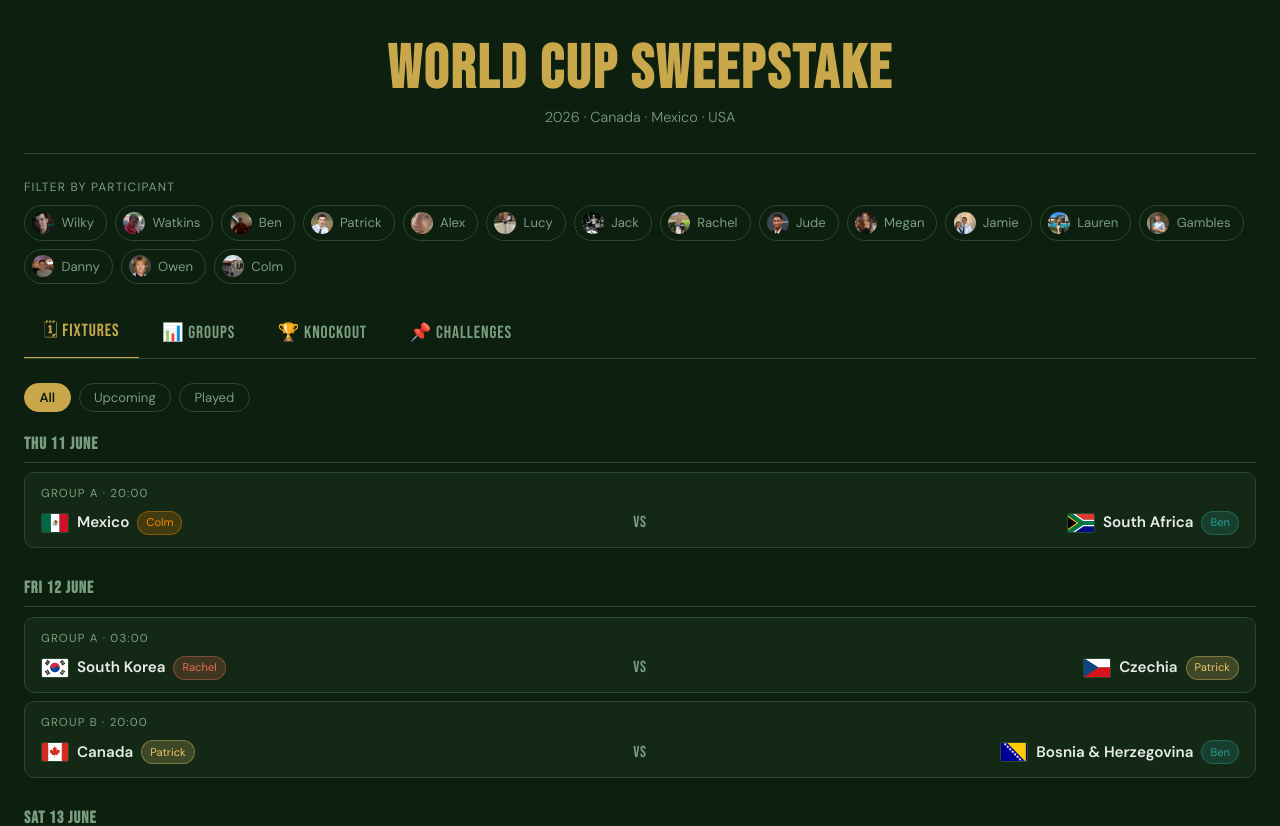
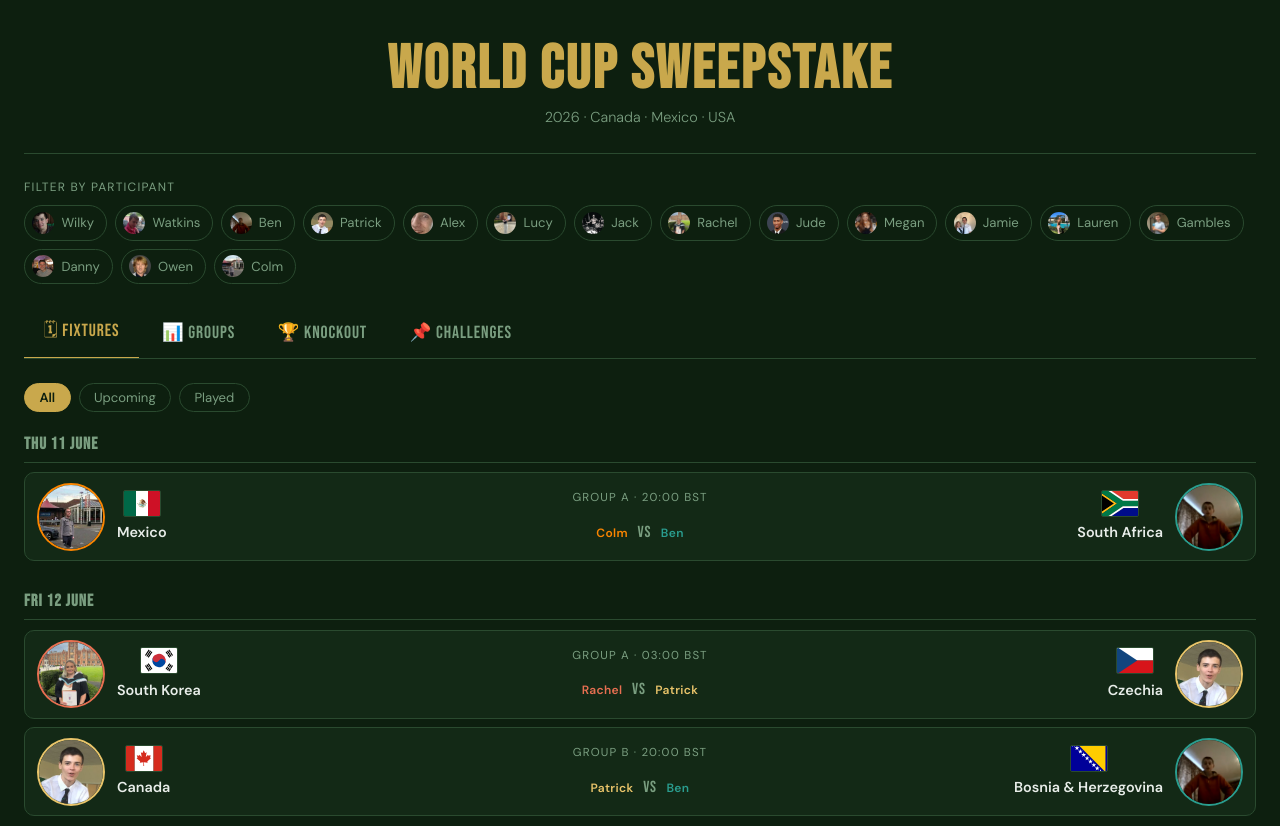
Before and after one commit to michaelwatkins2000/stranmillis-wc-sweepstake, a React (Vite) app: page / in a window 1280 px wide. Shown: the top 826 px of the page. Built offline with nearby package versions, Linux system fonts and the light colour scheme.

Commit message:
Adding profile picture display on fixtures

```diff
--- a/src/App.css
+++ b/src/App.css
@@ -225,14 +225,14 @@ button { cursor: pointer; font-family: inherit; }
   background: var(--bg-card);
   border: 1px solid var(--border);
   border-radius: var(--radius-md);
-  padding: 0.75rem 1rem;
+  padding: 0.6rem 0.75rem;
   transition: opacity 0.2s;
 }
 
 .match-card--dim { opacity: var(--dim); }
 .match-card--played { border-left: 3px solid var(--gold); }
 
-.match-card__stage {
+.match-card__meta {
   font-size: 0.72rem;
   text-transform: uppercase;
   letter-spacing: 0.1em;
@@ -240,29 +240,70 @@ button { cursor: pointer; font-family: inherit; }
   margin-bottom: 0.5rem;
 }
 
-.match-card__teams {
+.match-card__body {
   display: grid;
   grid-template-columns: 1fr auto 1fr;
+  align-items: center;
+  gap: 1rem;
+}
+
+/* ── Avatar Bubble ────────────────────────────────── */
+.avatar-bubble {
+  width: 68px;
+  height: 68px;
+  border-radius: 50%;
+  border: 2px solid var(--colour, var(--border));
+  overflow: hidden;
+  flex-shrink: 0;
+  background: var(--bg-card-alt);
+}
+
+.avatar-bubble__img {
+  width: 100%;
+  height: 100%;
+  object-fit: cover;
+  display: block;
+}
+
+.avatar-bubble__placeholder {
+  width: 100%;
+  height: 100%;
+  display: flex;
+  align-items: center;
+  justify-content: center;
+  color: var(--text-muted);
+  font-size: 1.1rem;
+}
+
+/* ── Team Side ────────────────────────────────────── */
+.team-side {
+  display: flex;
   align-items: center;
   gap: 0.75rem;
 }
 
-/* ── Team Chip ────────────────────────────────────── */
-.team-chip {
-  display: flex;
-  align-items: center;
-  gap: 0.5rem;
-  flex-wrap: wrap;
+.team-side--right {
+  flex-direction: row-reverse;
+  justify-self: end;
 }
 
-.match-card__teams > .team-chip:last-child {
-  justify-content: flex-end;
-  text-align: right;
+.team-side__info {
+  display: flex;
+  flex-direction: column;
+  align-items: center;
+  gap: 0.35rem;
+}
+
+.team-side__name {
+  font-weight: 600;
+  font-size: 0.9rem;
+  text-align: center;
+  white-space: nowrap;
 }
 
 .team-flag {
-  width: 28px;
-  height: 20px;
+  width: 24px;
+  height: 17px;
   object-fit: cover;
   border-radius: 2px;
   flex-shrink: 0;
@@ -274,21 +315,31 @@ button { cursor: pointer; font-family: inherit; }
   height: 14px;
 }
 
-.team-name {
-  font-weight: 600;
-  font-size: 0.95rem;
+.team-flag--md {
+  width: 38px;
+  height: 27px;
 }
 
-.team-owner-badge {
-  font-size: 0.7rem;
-  padding: 0.15rem 0.5rem;
-  border-radius: 999px;
-  border: 1px solid;
-  font-weight: 500;
+/* ── Match Centre ─────────────────────────────────── */
+.match-card__centre {
+  display: flex;
+  flex-direction: column;
+  align-items: center;
+  gap: 0.4rem;
 }
 
-/* ── Score ────────────────────────────────────────── */
-.match-card__score { text-align: center; flex-shrink: 0; }
+.match-card__versus {
+  display: flex;
+  align-items: center;
+  gap: 0.6rem;
+}
+
+.match-card__username {
+  font-size: 0.75rem;
+  font-weight: 600;
+  letter-spacing: 0.03em;
+  white-space: nowrap;
+}
 
 .score {
   font-family: var(--font-display);
--- a/src/components/Fixtures.jsx
+++ b/src/components/Fixtures.jsx
@@ -3,13 +3,11 @@ import { fixtures } from '../data/fixtures'
 import { assignments } from '../data/sweepstake'
 import { users } from '../data/users'
 
-// Helper: format ISO date to readable string
 function formatDate(iso) {
   const d = new Date(iso + 'T00:00:00')
   return d.toLocaleDateString('en-GB', { weekday: 'short', day: 'numeric', month: 'long' })
 }
 
-// Helper: group fixtures by date
 function groupByDate(fixtureList) {
   return fixtureList.reduce((acc, f) => {
     if (!acc[f.date]) acc[f.date] = []
@@ -18,37 +16,52 @@ function groupByDate(fixtureList) {
   }, {})
 }
 
-function TeamChip({ team }) {
-  const info = assignments[team]
-  const user = info ? users.find(u => u.slug === info.user) : null
-  const flagSrc = info ? `https://cdn.jsdelivr.net/gh/lipis/flag-icons/flags/4x3/${info.flag}.svg` : null
+function AvatarBubble({ user }) {
+  return (
+    <div
+      className="avatar-bubble"
+      style={{ '--colour': user?.colour || 'var(--border)' }}
+    >
+      {user
+        ? <img
+            src={`${import.meta.env.BASE_URL}avatars/${user.avatar}`}
+            alt={user.name}
+            className="avatar-bubble__img"
+            onError={e => { e.target.style.display = 'none' }}
+          />
+        : <span className="avatar-bubble__placeholder">?</span>
+      }
+    </div>
+  )
+}
+
+function TeamSide({ team, user, align }) {
+  const info = team ? assignments[team] : null
+  const flagSrc = info
+    ? `https://cdn.jsdelivr.net/gh/lipis/flag-icons/flags/4x3/${info.flag}.svg`
+    : null
 
   return (
-    <div className="team-chip">
+    <div className={`team-side team-side--${align}`}>
+      <AvatarBubble user={user} />
+      <div className="team-side__info">
         {flagSrc && (
           <img
             src={flagSrc}
-          alt={`${team} flag`}
-          className="team-flag"
+            alt=""
+            className="team-flag team-flag--md"
             onError={e => { e.target.style.display = 'none' }}
           />
         )}
-      <span className="team-name">{team}</span>
-      {user && (
-        <span
-          className="team-owner-badge"
-          style={{ backgroundColor: user.colour + '33', color: user.colour, borderColor: user.colour + '66' }}
-        >
-          {user.name}
-        </span>
-      )}
+        <span className="team-side__name">{team || 'TBD'}</span>
+      </div>
     </div>
   )
 }
 
 function MatchCard({ fixture, highlightUsers }) {
-  const homeInfo = assignments[fixture.home]
-  const awayInfo = assignments[fixture.away]
+  const homeInfo = fixture.home ? assignments[fixture.home] : null
+  const awayInfo = fixture.away ? assignments[fixture.away] : null
   const homeUser = homeInfo ? users.find(u => u.slug === homeInfo.user) : null
   const awayUser = awayInfo ? users.find(u => u.slug === awayInfo.user) : null
 
@@ -58,21 +71,28 @@ function MatchCard({ fixture, highlightUsers }) {
     (awayUser && highlightUsers.includes(awayUser.slug))
 
   const isPlayed = fixture.homeScore !== null && fixture.awayScore !== null
+  const stageLabel = fixture.group ? `Group ${fixture.group}` : fixture.stage.toUpperCase()
 
   return (
     <div className={`match-card ${!isHighlighted ? 'match-card--dim' : ''} ${isPlayed ? 'match-card--played' : ''}`}>
-      <div className="match-card__stage">
-        {fixture.group ? `Group ${fixture.group}` : fixture.stage.toUpperCase()} · {fixture.time}
-      </div>
-      <div className="match-card__teams">
-        <TeamChip team={fixture.home} />
-        <div className="match-card__score">
+      <div className="match-card__body">
+        <TeamSide team={fixture.home} user={homeUser} align="left" />
+        <div className="match-card__centre">
+          <span className="match-card__meta">{stageLabel} · {fixture.time} BST</span>
+          <div className="match-card__versus">
+            <span className="match-card__username" style={{ color: homeUser?.colour }}>
+              {homeUser?.name || '—'}
+            </span>
             {isPlayed
               ? <span className="score">{fixture.homeScore} – {fixture.awayScore}</span>
               : <span className="score score--upcoming">vs</span>
             }
+            <span className="match-card__username" style={{ color: awayUser?.colour }}>
+              {awayUser?.name || '—'}
+            </span>
           </div>
-        <TeamChip team={fixture.away} />
+        </div>
+        <TeamSide team={fixture.away} user={awayUser} align="right" />
       </div>
     </div>
   )
@@ -91,12 +111,10 @@ export function Fixtures({ selectedUser }) {
 
   const byDate = groupByDate(filtered)
   const sortedDates = Object.keys(byDate).sort()
-
   const highlightUsers = selectedUser ? [selectedUser] : null
 
   return (
     <div className="tab-content">
-      {/* Stage filter pills */}
       <div className="filter-pills">
         {['all', 'upcoming', 'played'].map(f => (
           <button
```
Also changed, not shown: public/assets/vs_swords.png (added). Lines whose indentation alone changed are shown as unchanged.
